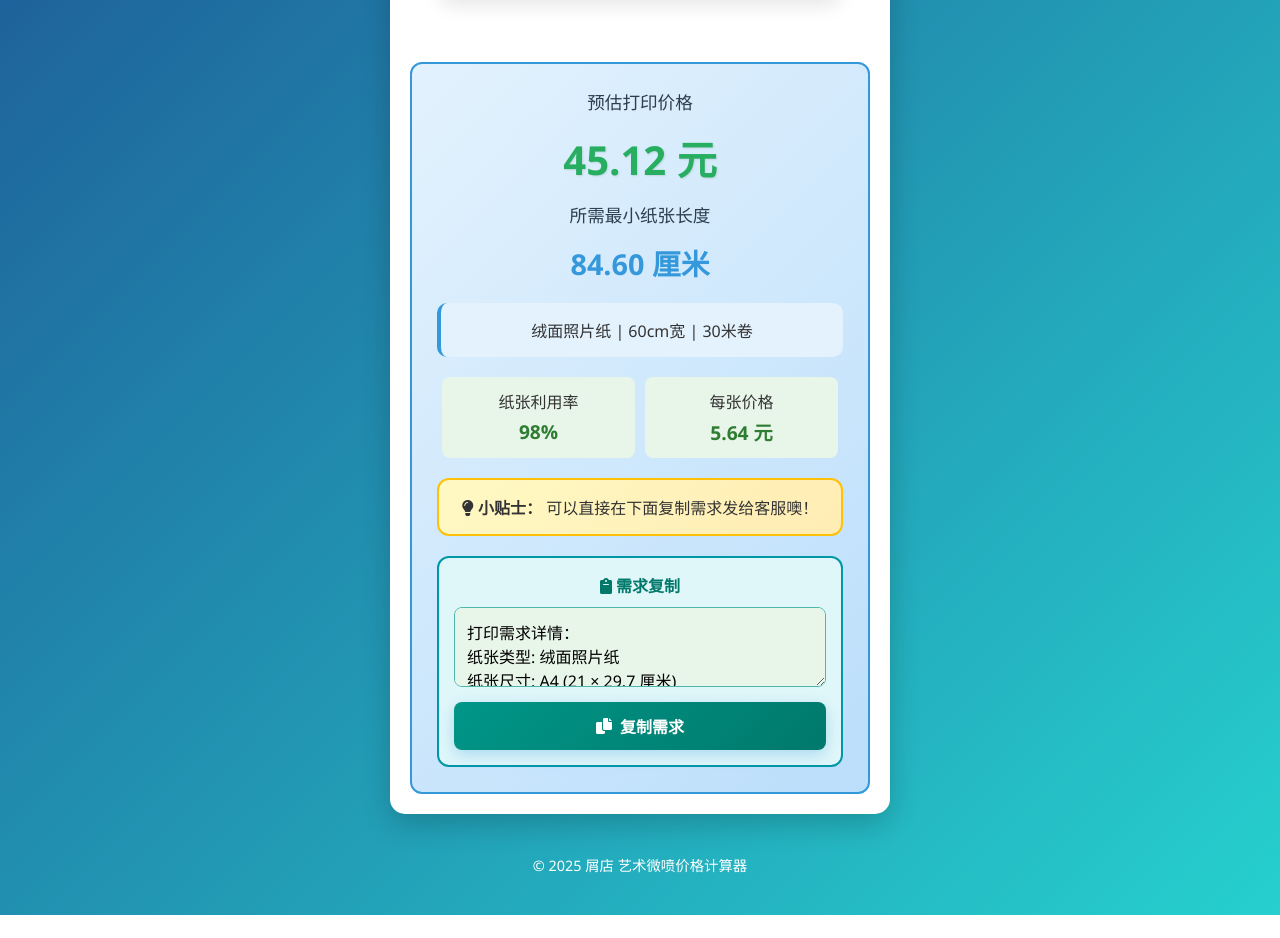
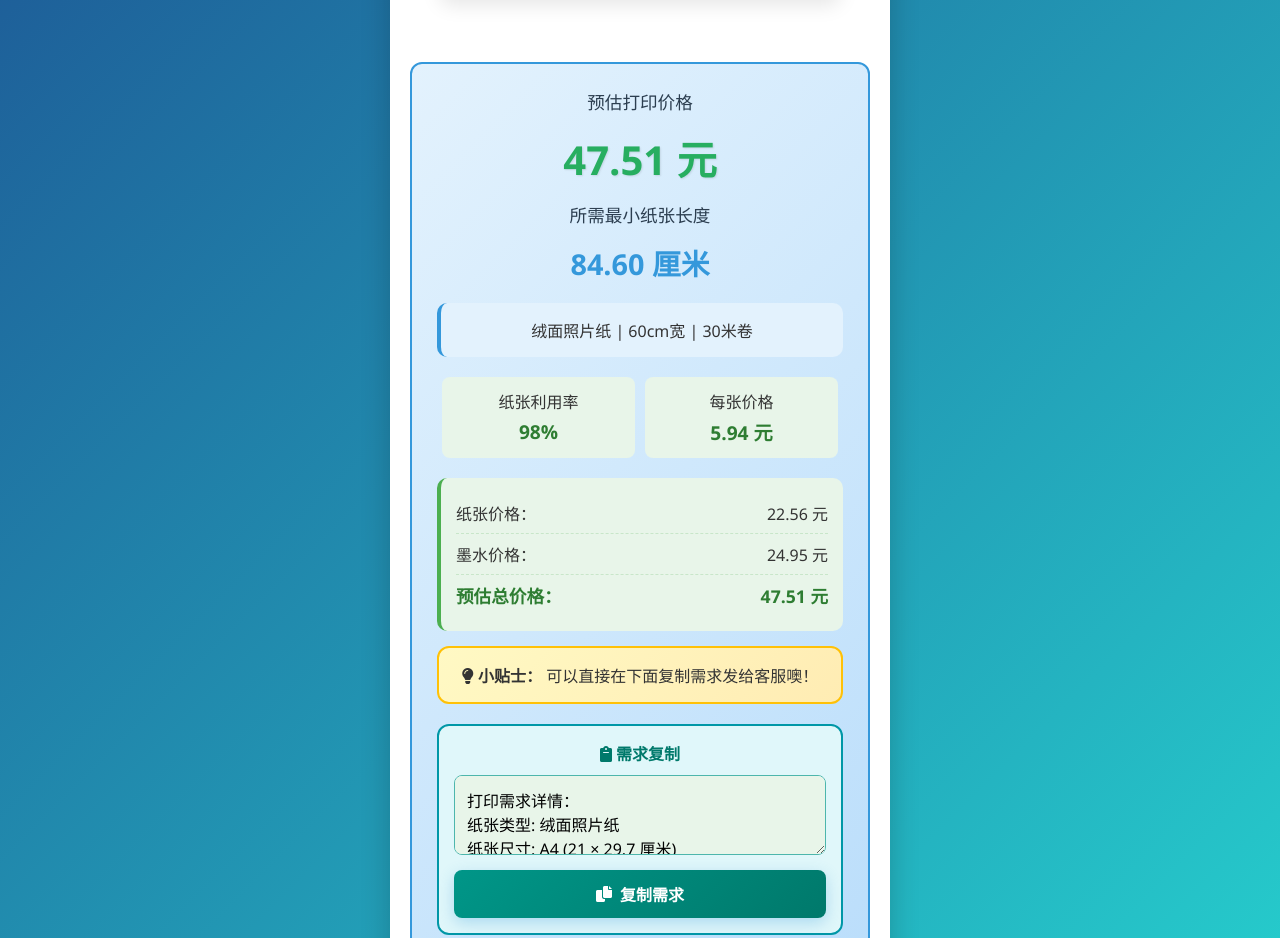
Before and after one commit to Xietech/Giclee_Calculator, a plain HTML site: page index.html in a window 1280 px wide. Shown: the part 1160-2098 px from the top of the page. Before the commit the page ends 2075 px from the top, so only its background shows below. Drawn offline with Linux system fonts and the light colour scheme.

Commit message:
将纸张与墨水分开计价

```diff
--- a/index.html
+++ b/index.html
@@ -345,6 +345,28 @@
             background: linear-gradient(135deg, #00897b, #00695c);
         }
 
+                .cost-breakdown {
+            background: #e8f5e9;
+            padding: 15px;
+            border-radius: 10px;
+            margin: 15px 0;
+            border-left: 4px solid #4caf50;
+        }
+
+        .cost-item {
+            display: flex;
+            justify-content: space-between;
+            padding: 8px 0;
+            border-bottom: 1px dashed #c8e6c9;
+        }
+
+        .cost-item:last-child {
+            border-bottom: none;
+            font-weight: bold;
+            color: #2e7d32;
+            font-size: 1.1rem;
+        }
+
         @media (max-width: 480px) {
             .custom-size-inputs {
                 grid-template-columns: 1fr;
@@ -410,10 +432,10 @@
                 <div class="form-group">
                     <label><i class="fas fa-paperclip"></i> 纸张类型</label>
                     <select id="paperType">
-                        <option value="matte">绒面照片纸 (60cm宽, 15米长)</option>
-                        <option value="coarse">增强粗面纸 (43.2cm宽, 30米长)</option>
-                        <option value="premium">高级光泽纸 (50cm宽, 20米长)</option>
-                        <option value="eco">经济型哑光纸 (45cm宽, 25米长)</option>
+                        <option value="matte">260克绒面照片纸 (60cm宽, 30米长)</option>
+                        <option value="coarse">230克增强粗面纸 (60cm宽, 30米长)</option>
+                        <option value="premium">315克硫化钡艺术纸 (60cm宽, 15米长)</option>
+                        <option value="eco">120克彩喷纸 (60cm宽, 25米长)</option>
                     </select>
                     <div class="spacing-note">
                         <i class="fas fa-info-circle"></i> 成品存在0.2厘米间距，所以可能无法铺满噢~
@@ -441,7 +463,7 @@
 
                 <div class="result-box">
                     <div class="result-label">预估打印价格</div>
-                    <div class="result-value" id="priceResult">0.00 元</div>
+                    <div class="result-value" id="totalCost">0.00 元</div> <!-- 改为totalCost -->
 
                     <div class="result-label">所需最小纸张长度</div>
                     <div class="price-result" id="result">0.00 厘米</div>
@@ -458,6 +480,21 @@
                         <div class="paper-detail">
                             <div>每张价格</div>
                             <div class="paper-detail-value" id="costPerItem">0.00 元</div>
+                        </div>
+                    </div>
+
+                    <div class="cost-breakdown">
+                        <div class="cost-item">
+                            <span>纸张价格：</span>
+                            <span id="paperCost">0.00 元</span>
+                        </div>
+                        <div class="cost-item">
+                            <span>墨水价格：</span>
+                            <span id="inkCost">0.00 元</span>
+                        </div>
+                        <div class="cost-item">
+                            <span>预估总价格：</span>
+                            <span id="totalCostend">0.00 元</span> <!--改id-->
                         </div>
                     </div>
 
@@ -488,10 +525,10 @@
         document.addEventListener('DOMContentLoaded', function() {
             // 纸张类型定义（添加宽度属性）
             const paperTypes = {
-                'matte': { name: '绒面照片纸', width: 60, length: 3000, price: 1600 },
-                'coarse': { name: '增强粗面纸', width: 60, length: 3000, price: 1600 },
-                'premium': { name: '315克硫化钡艺术纸', width: 60, length: 1500, price: 3000 },
-                'eco': { name: '120克彩喷纸', width: 60, length: 3000, price: 500 }
+                'matte': { name: '绒面照片纸', width: 60, length: 3000, price: 800 },
+                'coarse': { name: '增强粗面纸', width: 60, length: 3000, price: 800 },
+                'premium': { name: '315克硫化钡艺术纸', width: 60, length: 1500, price: 2000 },
+                'eco': { name: '120克彩喷纸', width: 60, length: 3000, price: 300 }
             };
 
             // 纸张尺寸定义（宽度 × 高度，单位：厘米）
@@ -504,15 +541,17 @@
                 'postcard': { width: 10.0, height: 15.0 }
             };
 
+            const inkPricePerSqMeter = 50; //墨水价格
+
             // DOM元素
             const paperSizeSelect = document.getElementById('paperSize');
             const paperTypeSelect = document.getElementById('paperType');
             const customSizeGroup = document.getElementById('customSizeGroup');
             const calculateBtn = document.getElementById('calculateBtn');
             const resultElement = document.getElementById('result');
-            const priceResultElement = document.getElementById('priceResult');
-            const paperArea = document.getElementById('paperArea');
-            const previewContainer = document.getElementById('previewContainer');
+            // const priceResultElement = document.getElementById('priceResult');
+            // const paperArea = document.getElementById('paperArea');
+            // const previewContainer = document.getElementById('previewContainer');
             const paperTypeInfo = document.getElementById('paperTypeInfo');
             const utilizationElement = document.getElementById('utilization');
             const costPerItemElement = document.getElementById('costPerItem');
@@ -522,6 +561,10 @@
             const printIconWidth = document.getElementById('printIconWidth');
             const copyBox = document.getElementById('copyBox');
             const copyBtn = document.getElementById('copyBtn');
+            const paperCostElement = document.getElementById('paperCost');
+            const inkCostElement = document.getElementById('inkCost');
+            const totalCostElement = document.getElementById('totalCost');
+            const totalCostendElement = document.getElementById('totalCostend');
 
             // 固定间距（0.2厘米）
             const hSpacing = 0.2;
@@ -608,20 +651,33 @@
                 const utilization = bestLayout.perRow > 0 ? Math.min(100, Math.round((usedArea / totalArea) * 100)) : 0;
 
                 // 计算价格（按比例）
-                const price = (bestLayout.totalLength / paperType.length) * paperType.price;
+                const paperCost = (bestLayout.totalLength / paperType.length) * paperType.price;
+
+                // 计算墨水成本（按打印面积计算）
+                const singleItemArea = (bestLayout.width * bestLayout.height) / 10000; // 平方厘米转平方米
+                const inkCost = singleItemArea * quantity * inkPricePerSqMeter;
+
+                // 计算总成本
+                const totalCost = paperCost + inkCost;
 
                 // 计算每张成本
-                const costPerItem = price / quantity;
+                const costPerItem = totalCost / quantity;
 
                 // 更新结果
                 if (bestLayout.width > printerWidth) {
                     resultElement.textContent = `错误：宽度超过${printerWidth}厘米`;
-                    priceResultElement.textContent = "无法计算";
+                    paperCostElement.textContent = "无法计算";
+                    inkCostElement.textContent = "无法计算";
+                    totalCostElement.textContent = "无法计算";
+                    totalCostendElement.textContent = "无法计算";
                     utilizationElement.textContent = "0%";
                     costPerItemElement.textContent = "0.00 元";
                 } else {
                     resultElement.textContent = bestLayout.totalLength.toFixed(2) + " 厘米";
-                    priceResultElement.textContent = price.toFixed(2) + " 元";
+                    paperCostElement.textContent = paperCost.toFixed(2) + " 元";
+                    inkCostElement.textContent = inkCost.toFixed(2) + " 元";
+                    totalCostElement.textContent = totalCost.toFixed(2) + " 元";
+                    totalCostendElement.textContent = totalCost.toFixed(2) + " 元";
                     utilizationElement.textContent = utilization + "%";
                     costPerItemElement.textContent = costPerItem.toFixed(2) + " 元";
                 }
@@ -638,7 +694,7 @@
                 );
 
                 // 更新复制框内容
-                updateCopyBox(paperType.name, w, h, quantity, bestLayout.totalLength, price);
+                updateCopyBox(paperType.name, w, h, quantity, bestLayout.totalLength, paperCost, inkCost, totalCost);
             }
 
             function calculateLayout(printerWidth, width, height, quantity) {
@@ -776,7 +832,7 @@
                 // }
             }
 
-            function updateCopyBox(paperType, width, height, quantity, length, price) {
+            function updateCopyBox(paperType, width, height, quantity, length, paperCost, inkCost, totalCost) {
                 // 获取纸张尺寸描述
                 let sizeDesc = '';
                 const selectedSize = paperSizeSelect.value;
@@ -788,13 +844,20 @@
                     sizeDesc = `${selectedSize} (${size.width} × ${size.height} 厘米)`;
                 }
 
+                // 计算单张面积
+                const singleArea = (width * height) / 10000; // 平方米
+
                 // 构建复制内容
+                // 删除
+                // 单张面积: ${singleArea.toFixed(4)} 平方米
+                // 纸张成本: ${paperCost.toFixed(2)} 元
+                // 墨水成本: ${inkCost.toFixed(2)} 元 (50元/㎡)
                 const content = `打印需求详情：
 纸张类型: ${paperType}
 纸张尺寸: ${sizeDesc}
 打印数量: ${quantity}
 所需长度: ${length.toFixed(2)} 厘米
-预估价格: ${price.toFixed(2)} 元
+预估总成本: ${totalCost.toFixed(2)} 元
 `;
 
                 copyBox.value = content;
```
